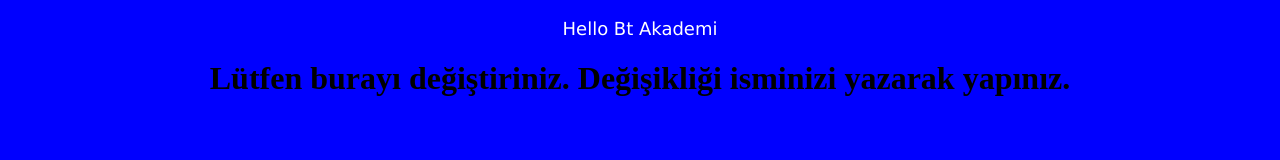
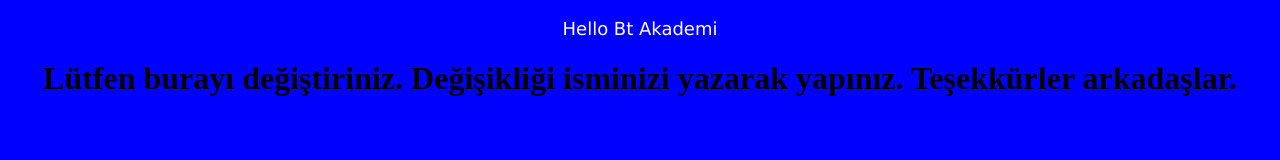
Before and after one commit to eliff1998/BT-Akademi, a plain HTML site: page index.html in a window 1280 px wide. Drawn offline with Linux system fonts and the light colour scheme.

Commit message:
Update index.html
Satır değişikliği.

Co-Authored-By: Derya Uludağ <77250895+dheriau@users.noreply.github.com>

```diff
--- a/index.html
+++ b/index.html
@@ -22,6 +22,6 @@
 </head>
 <body bgcolor="blue">
     <p>Hello Bt Akademi</p>
-    <h1>Lütfen burayı değiştiriniz. Değişikliği isminizi yazarak yapınız.</h1>
+    <h1>Lütfen burayı değiştiriniz. Değişikliği isminizi yazarak yapınız. Teşekkürler arkadaşlar.</h1>
 </body>
 </html>
```
